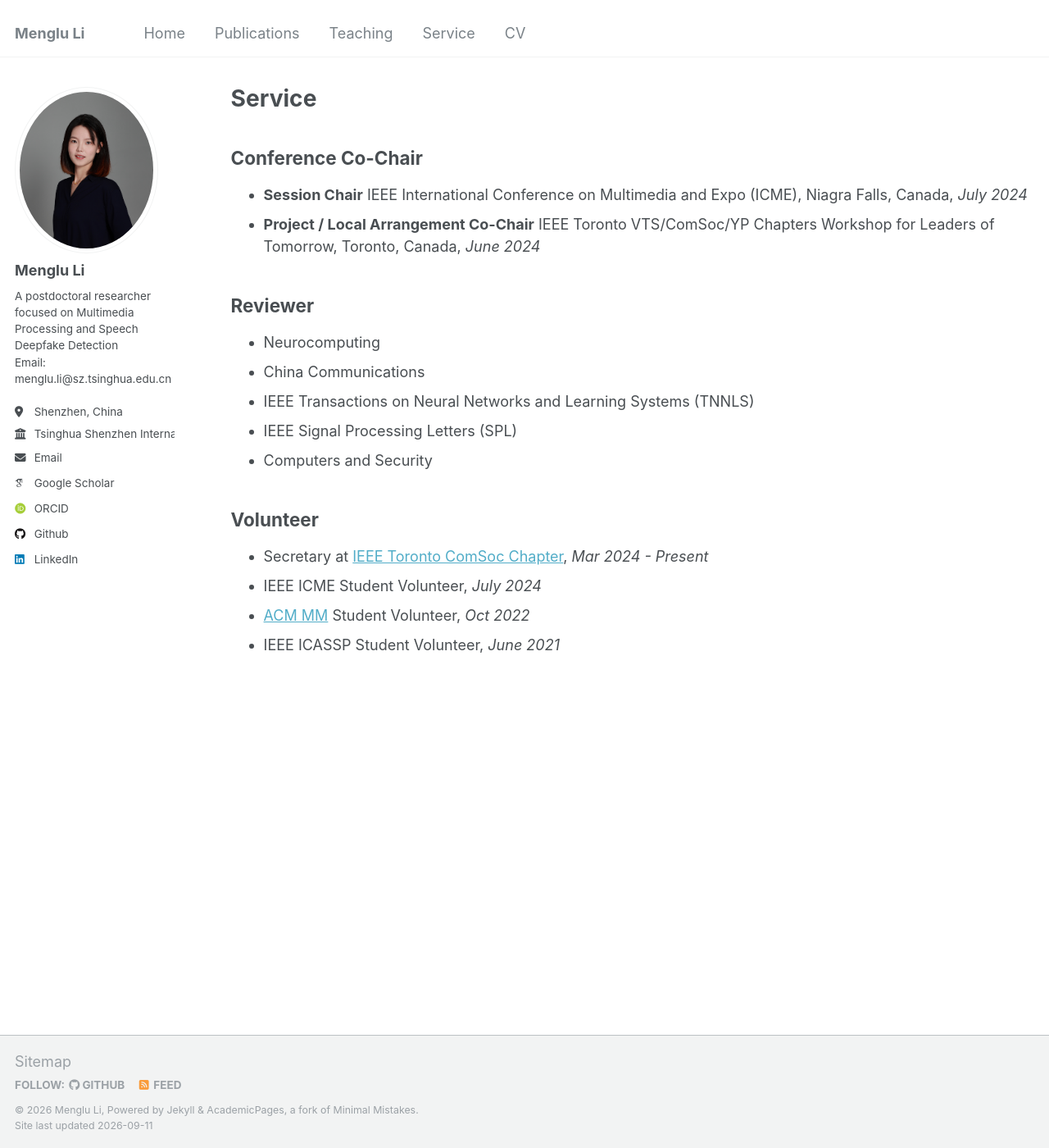
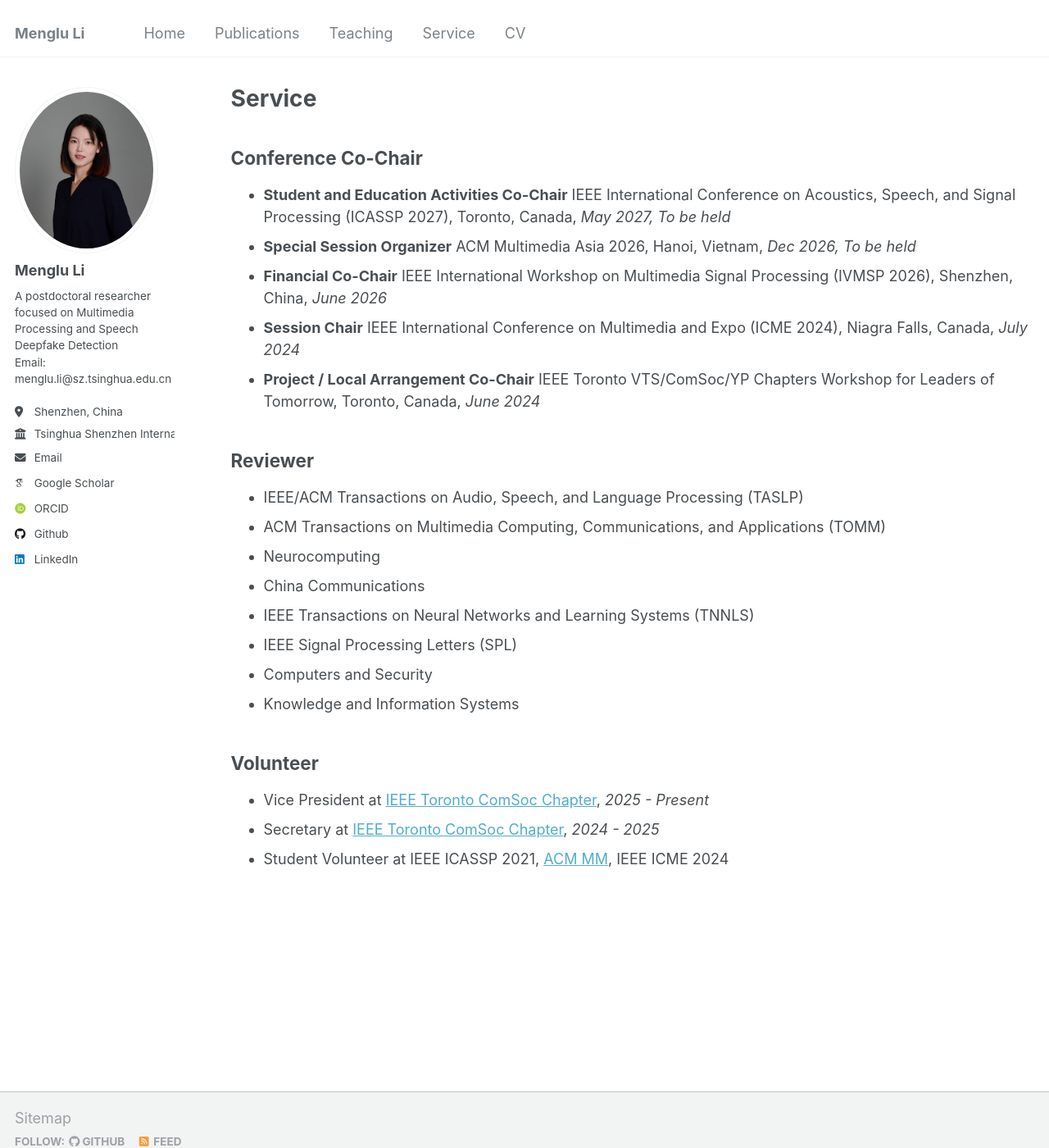
Before and after one commit to menglu-lml/menglu-lml.github.io, a Jekyll site: the page built from _pages/service.md, in a window 1280 px wide and 1400 px high. Shown: the whole window at 82% size. Built offline with Jekyll 4.4.1, drawn with Linux system fonts in a browser that asks for light colours; some web fonts are replaced.

Commit message:
Update conference roles and volunteer positions

```diff
--- a/_pages/service.md
+++ b/_pages/service.md
@@ -8,19 +8,24 @@ author_profile: true
 {% include base_path %}
 
 ## Conference Co-Chair
-* **Session Chair** IEEE International Conference on Multimedia and Expo (ICME), Niagra Falls, Canada, _July 2024_
+* **Student and Education Activities Co-Chair** IEEE International Conference on Acoustics, Speech, and Signal Processing (ICASSP 2027), Toronto, Canada,  _May 2027, To be held_
+* **Special Session Organizer** ACM Multimedia Asia 2026, Hanoi, Vietnam, _Dec 2026, To be held_
+* **Financial Co-Chair** IEEE International Workshop on Multimedia Signal Processing (IVMSP 2026), Shenzhen, China, _June 2026_
+* **Session Chair** IEEE International Conference on Multimedia and Expo (ICME 2024), Niagra Falls, Canada, _July 2024_
 * **Project / Local Arrangement Co-Chair** IEEE Toronto VTS/ComSoc/YP Chapters Workshop for Leaders of Tomorrow, Toronto, Canada, _June 2024_
 
 
 ## Reviewer
+* IEEE/ACM Transactions on Audio, Speech, and Language Processing (TASLP)
+* ACM Transactions on Multimedia Computing, Communications, and Applications (TOMM)
 * Neurocomputing
 * China Communications
 * IEEE Transactions on Neural Networks and Learning Systems (TNNLS)
 * IEEE Signal Processing Letters (SPL)
 * Computers and Security
+* Knowledge and Information Systems
 
 ## Volunteer
-* Secretary at [IEEE Toronto ComSoc Chapter](https://www.ieeetoronto.ca/people/menglu-li/), _Mar 2024 - Present_
-* IEEE ICME Student Volunteer, _July 2024_
-* [ACM MM](../files/menglu_li_at_ryerson_ca.pdf) Student Volunteer, _Oct 2022_
-* IEEE ICASSP Student Volunteer, _June 2021_
+* Vice President at [IEEE Toronto ComSoc Chapter](https://www.ieeetoronto.ca/chapters/communications/), _2025 - Present_
+* Secretary at [IEEE Toronto ComSoc Chapter](https://www.ieeetoronto.ca/people/menglu-li/), _2024 - 2025_
+* Student Volunteer at IEEE ICASSP 2021, [ACM MM](../files/menglu_li_at_ryerson_ca.pdf), IEEE ICME 2024
```
